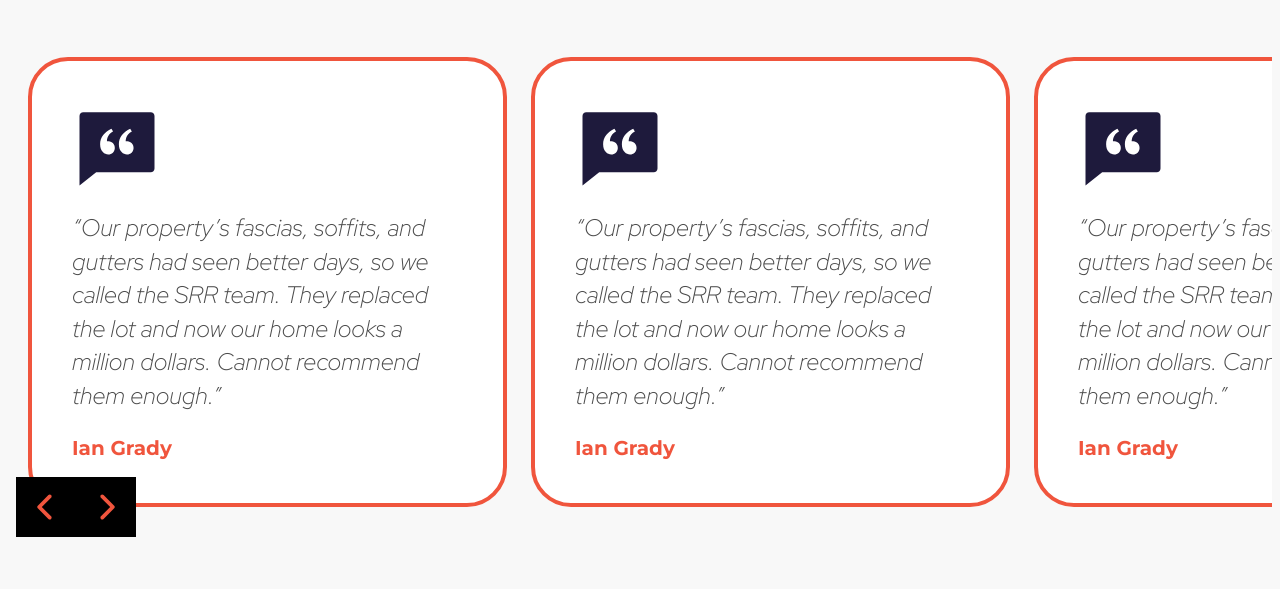
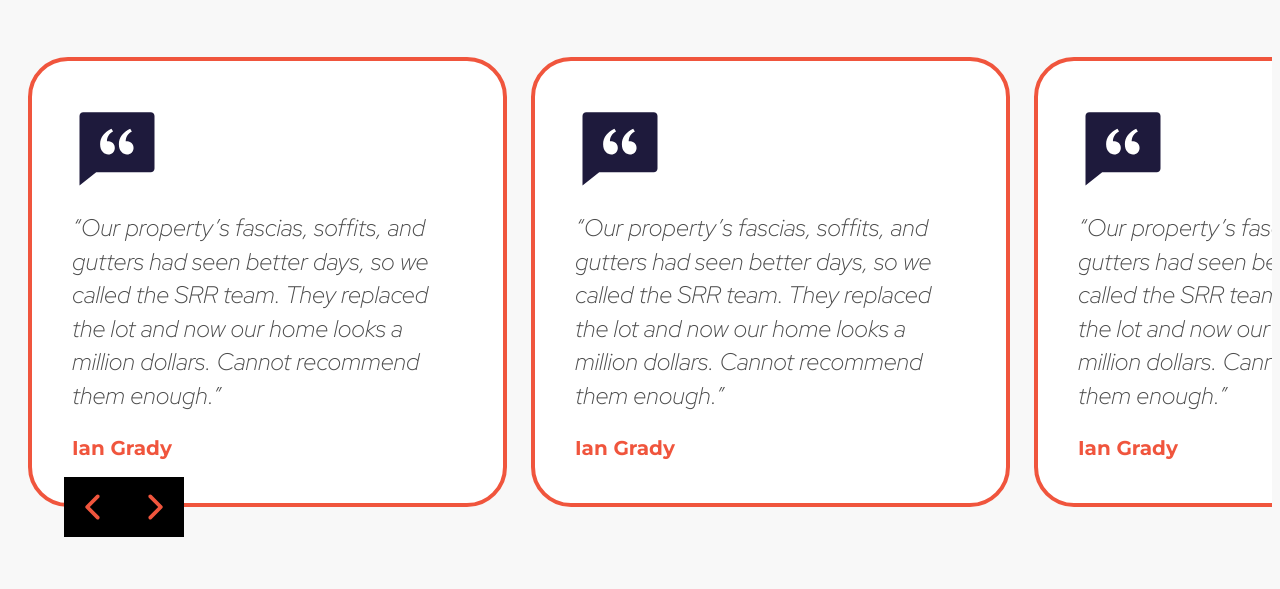
Before and after one commit to neharadialcode486/repair-copy, a plain HTML site: page index.html in a window 1280 px wide. Shown: the part 211-800 px from the top of the page. Drawn offline with nearby package versions, Linux system fonts and the light colour scheme.

```diff
--- a/index.html
+++ b/index.html
@@ -221,7 +221,7 @@
           </div>
         </div>
         <div
-          class="flex lg:mt-[-30px] lG:ps-12 z-10 relative justify-center lg:justify-start pt-5 lg:pt-0"
+          class="flex lg:mt-[-30px] lg:ps-12 z-10 relative justify-center lg:justify-start pt-5 lg:pt-0"
         >
           <button
             class="custom-prev sm:w-[60px] w-[40px] h-[40px] sm:h-[60px] bg-black flex flex-col justify-center items-center group hover:bg-primary cursor-pointer"
```
